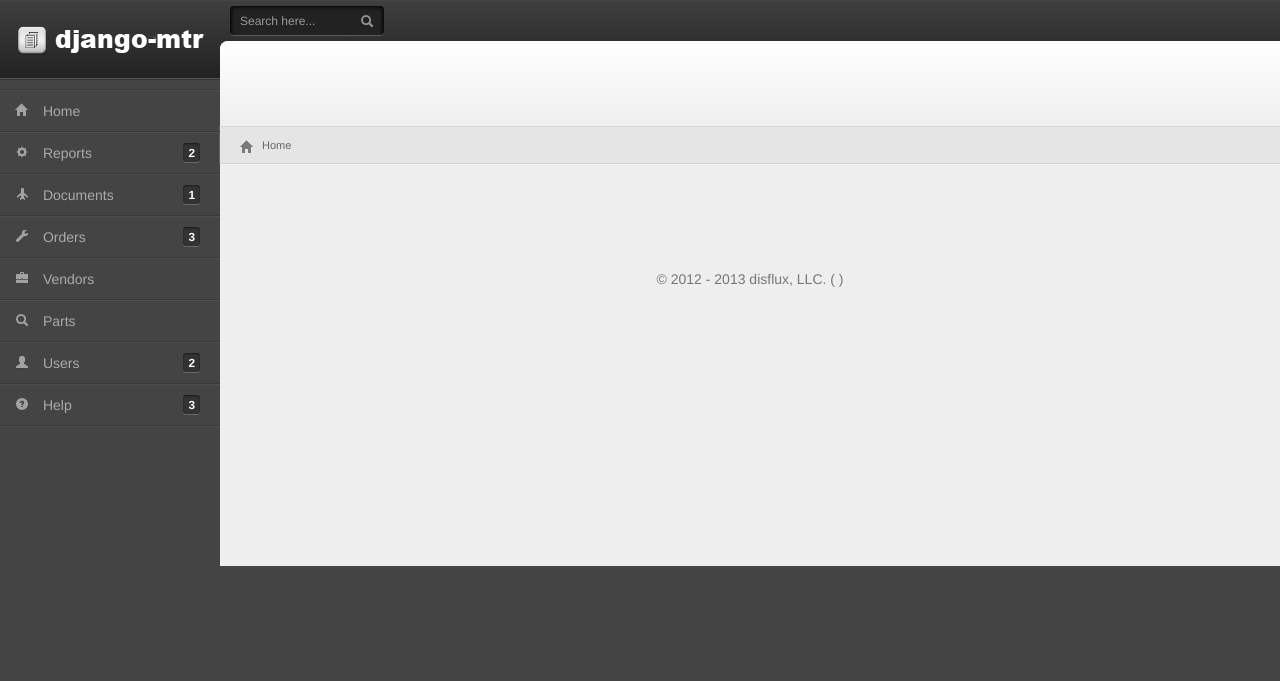
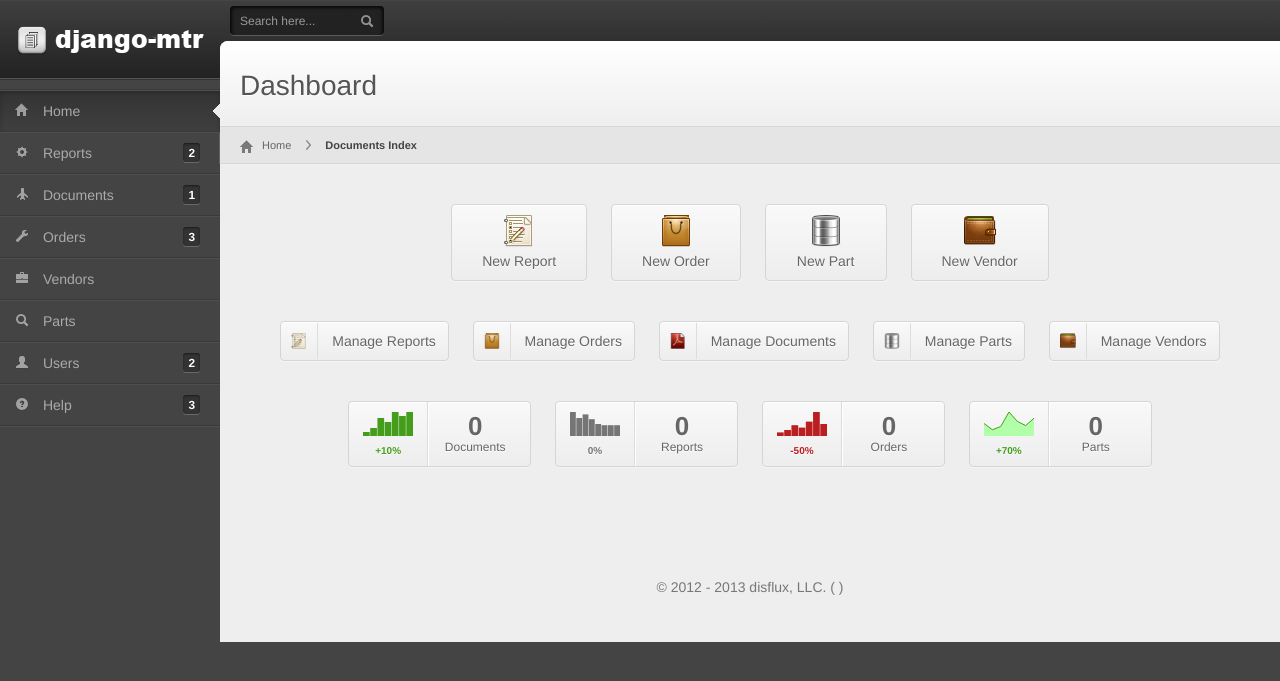
Before and after one commit to disflux/django-mtr, a Django app: page / in a window 1280 px wide. Shown: the top 681 px of the page. Run offline with Django 3.2, Linux system fonts and the light colour scheme; data that the repository does not hold is empty; parts of the project's set-up code (start-up, migrations or seed data) failed here and were passed over; some libraries are stand-ins or nearby versions.

Commit message:
add basic dashboard

```diff
--- a/dashboard/views.py
+++ b/dashboard/views.py
@@ -1,9 +1,23 @@
 from django.shortcuts import render_to_response, get_object_or_404
 from django.template import RequestContext
 
+from documents.models import Document
+from orders.models import Order
+from parts.models import Part
+from reports.models import Report
+
 
 def home(request):
+    documents = Document.objects.all().count()
+    reports = Report.objects.all().count()
+    orders = Order.objects.all().count()
+    parts = Part.objects.all().count()
+
     return render_to_response('dashboard/home.html',
                               {
+                                  'doc_count': documents,
+                                  'report_count': reports,
+                                  'order_count': orders,
+                                  'part_count': parts,
                               },
                               context_instance=RequestContext(request))
--- a/requirements.txt
+++ b/requirements.txt
@@ -7,5 +7,6 @@ django-orm-extensions==3.0b3
 django-storages==1.1.8
 django-uuidfield==0.4.0
 psycopg2==2.5
+reportlab==2.7
 sorl-thumbnail==11.12
 wsgiref==0.1.2
--- a/templates/base/main.html
+++ b/templates/base/main.html
@@ -68,7 +68,7 @@
         {% block no_sidebar %}
         <div id="sidebar">
             <ul>
-                <li class="{% block home_active %}{% endblock %}"><a href=""><i class="icon-home"></i> <span>Home</span></a></li>
+                <li class="{% block home_active %}{% endblock %}"><a href="{% url 'dashboard.views.home' %}"><i class="icon-home"></i> <span>Home</span></a></li>
 
                 <!-- parts sub-menu -->
                 <li class="submenu {% block parts_active %}{% endblock %}">
--- a/templates/dashboard/home.html
+++ b/templates/dashboard/home.html
@@ -1 +1,120 @@
-{% extends 'base/main.html' %}
+{% extends "base/main.html" %}
+{% load thumbnail %}
+
+{% block head %}
+<script src="{{ STATIC_URL }}js/jquery.dataTables.min.js"></script>
+<script src="{{ STATIC_URL }}js/unicorn.tables.js"></script>
+{% endblock %}
+
+{% block home_active %}active open{% endblock %}
+
+{% block breadcrumb_links %}
+<a href="#" class="current">Documents Index</a>
+{% endblock %}
+
+{% block page_title %}Dashboard{% endblock %}
+{% block title %}Dashboard{% endblock %}
+
+
+{% block content %}
+<div class="row-fluid">
+    <div class="span12 center" style="text-align: center;">
+        <ul class="quick-actions">
+            <li>
+            <a href="{% url 'reports.views.new_report' %}">
+                <i class="icon-survey"></i>
+                New Report
+            </a>
+            </li>
+            <li>
+            <a href="#">
+                <i class="icon-shopping-bag"></i>
+                New Order
+            </a>
+            </li>
+            <li>
+            <a href="#">
+                <i class="icon-database"></i>
+                New Part
+            </a>
+            </li>
+            <li>
+            <a href="#">
+                <i class="icon-wallet"></i>
+                New Vendor
+            </a>
+            </li>
+        </ul>
+    </div>
+</div>
+<div class="row-fluid">
+    <div class="span12 center" style="text-align: center;">
+        <ul class="quick-actions-horizontal">
+            <li>
+            <a href="{% url 'reports.views.reports_index' %}">
+                <i class="icon-survey"></i>
+                <span>Manage Reports</span>
+            </a>
+            </li>
+            <li>
+            <a href="#">
+                <i class="icon-shopping-bag"></i>
+                <span>Manage Orders</span>
+            </a>
+            </li>
+             <li>
+             <a href="{% url 'documents.views.documents_index' %} ">
+                <i class="icon-pdf"></i>
+                <span>Manage Documents</span>
+            </a>
+            </li>
+            <li>
+            <a href="#">
+                <i class="icon-database"></i>
+                <span>Manage Parts</span>
+            </a>
+            </li>
+            <li>
+            <a href="#">
+                <i class="icon-wallet"></i>
+                <span>Manage Vendors</span>
+            </a>
+            </li>
+        </ul>
+    </div>
+</div>
+<div class="row-fluid"
+    <div class="span12 center" style="text-align: center;">
+        <ul class="stat-boxes">
+            <li class="popover-visits">
+            <div class="left peity_bar_good"><span>2,4,9,7,12,10,12</span>+10%</div>
+            <div class="right">
+                <strong>{{ doc_count }}</strong>
+                Documents
+            </div>
+            </li>
+            <li class="popover-users">
+            <div class="left peity_bar_neutral"><span>20,15,18,14,10,9,9,9</span>0%</div>
+            <div class="right">
+                <strong>{{ report_count }}</strong>
+                Reports
+            </div>
+            </li>
+            <li class="popover-orders">
+            <div class="left peity_bar_bad"><span>3,5,9,7,12,20,10</span>-50%</div>
+            <div class="right">
+                <strong>{{ order_count }}</strong>
+                Orders
+            </div>
+            </li>
+            <li class="popover-tickets">
+            <div class="left peity_line_good"><span>12,6,9,23,14,10,17</span>+70%</div>
+            <div class="right">
+                <strong>{{ part_count }}</strong>
+                Parts
+            </div>
+            </li>
+        </ul>
+    </div>
+</div>
+{% endblock %}
```
Also changed, not shown: reports/views.py (+18 -4 lines).
